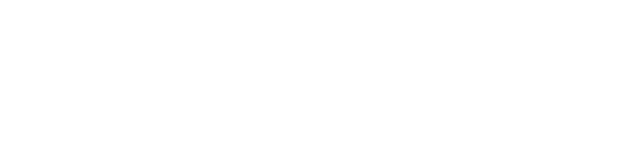
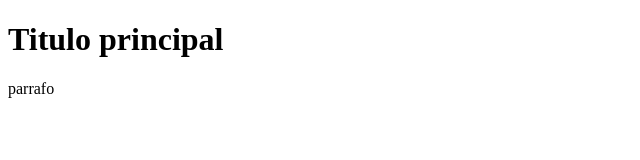
Before and after one commit to NicolasCaba/Bootcamp-BIT, a plain HTML site: page index.html in a window 1280 px wide. Shown: the whole page, without its empty margins (0-640 px from the left). Drawn offline with Linux system fonts and the light colour scheme.

Commit message:
Se añadieron lineas al documento index.html

```diff
--- a/index.html
+++ b/index.html
@@ -7,6 +7,7 @@
     <title>Titulo</title>
 </head>
 <body>
-
+    <h1>Titulo principal</h1>
+    <p>parrafo</p>
 </body>
 </html>
```
